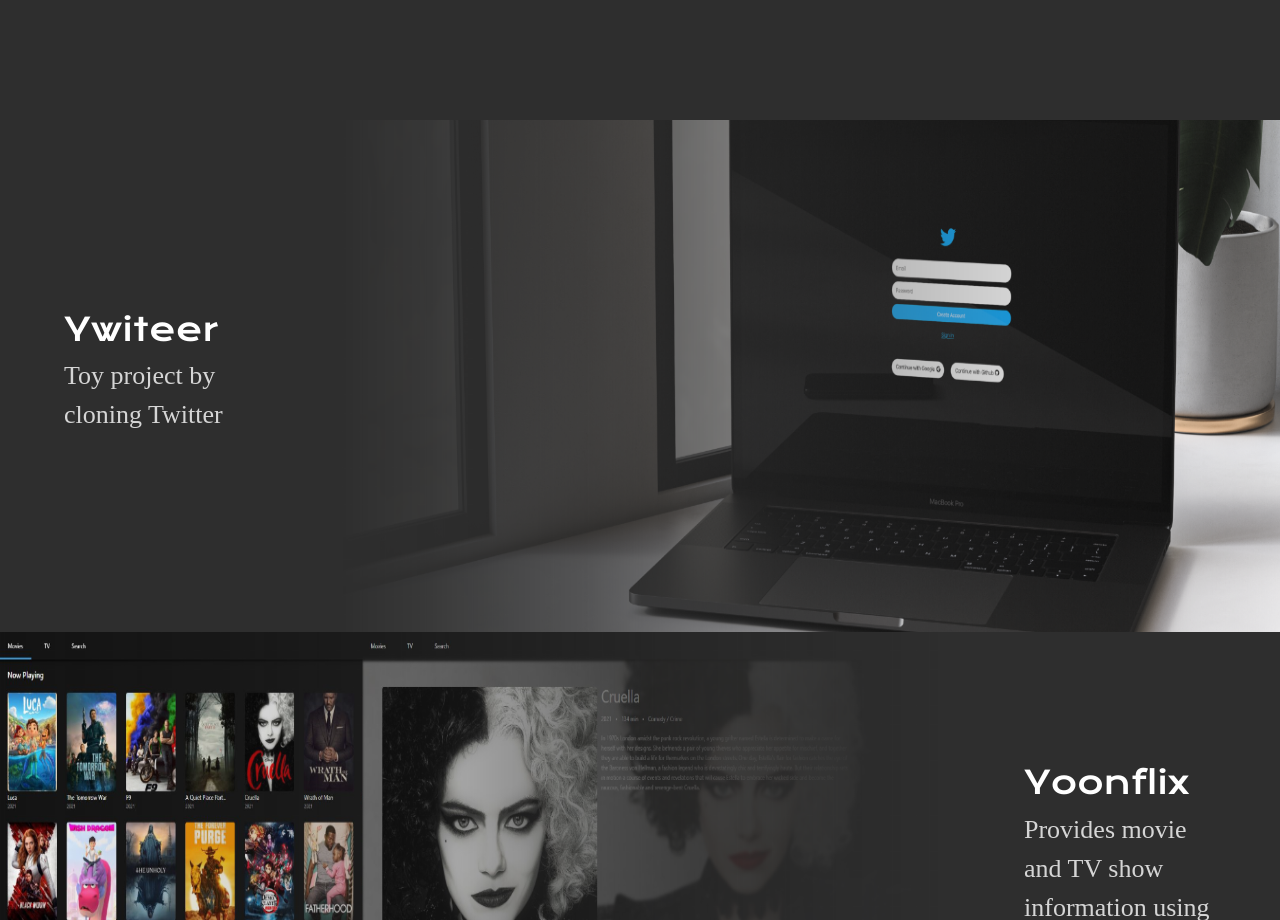
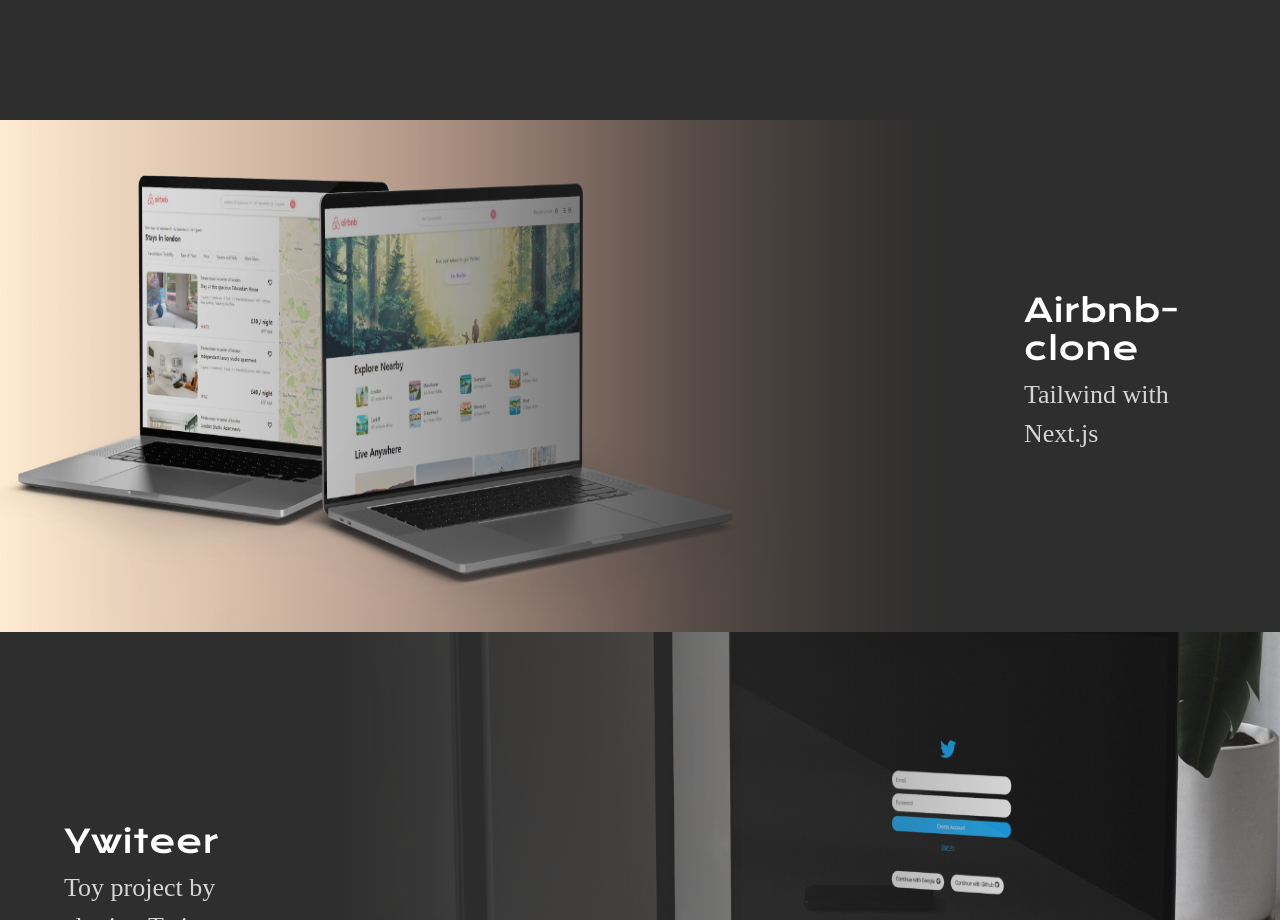
Before and after one commit to sungheeyoon/portfolio, a React (Create React App) app: page / in a window 1280 px wide. Shown: the part 2500-3420 px from the top of the page. Built offline with nearby package versions, Linux system fonts and the light colour scheme; a web font is replaced by a local one.

Commit message:
Added Airbnb

```diff
--- a/src/Components/portfolio.js
+++ b/src/Components/portfolio.js
@@ -1,5 +1,5 @@
 import styled from "styled-components";
-import { ywitter, yoonflix, cuptalk, todo } from "../img/images";
+import { ywitter, yoonflix, cuptalk, todo, airbnb } from "../img/images";
 import { LeftTitleProject, RightTitleProject } from "./projects";
 
 const PortfolioContainer = styled.div`
@@ -11,6 +11,12 @@
 const Portfolio = () => {
   return (
     <PortfolioContainer id="portfolio">
+      <RightTitleProject
+        gitSrc={"https://airbnb-clone-chi-lime.vercel.app/"}
+        title={"Airbnb-clone"}
+        subtitle={"Tailwind with Next.js"}
+        imgSrc={airbnb}
+      />
       <LeftTitleProject
         gitSrc={"https://sungheeyoon.github.io/ywitter/#/"}
         title={"Ywiteer"}
--- a/src/img/images.js
+++ b/src/img/images.js
@@ -2,3 +2,4 @@
 export { default as yoonflix } from "./yoonflix.png";
 export { default as cuptalk } from "./cuptalk.png";
 export { default as todo } from "./todo.png";
+export { default as airbnb } from "./airbnb.png";
```
Also changed, not shown: src/img/airbnb.png (added).
